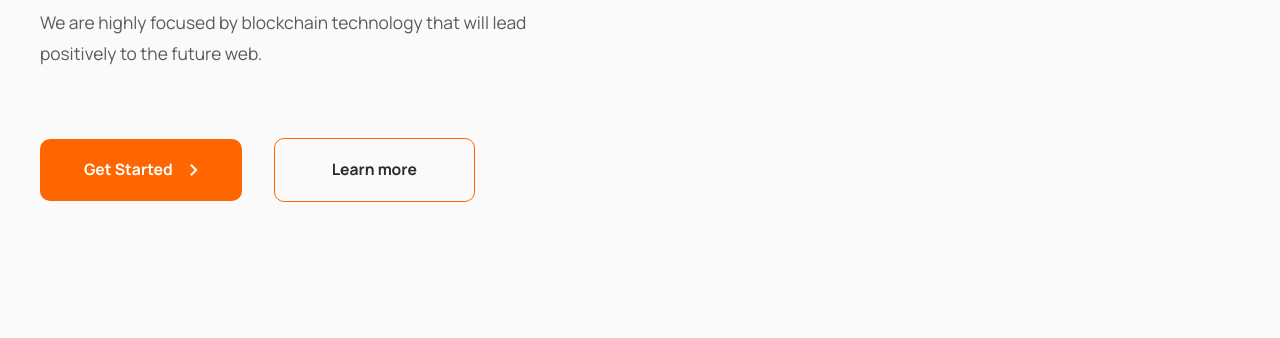
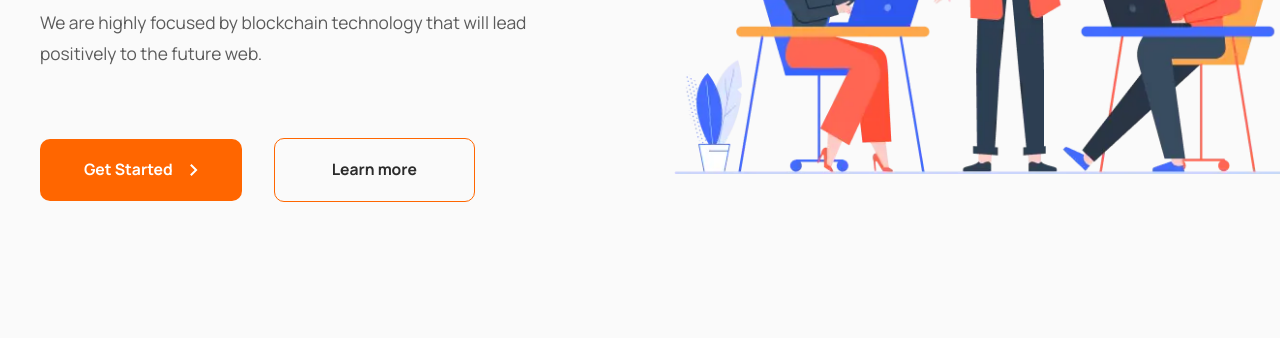
Before and after one commit to MykolaRudenko7/Excurcy, a plain HTML site: page index.html in a window 1280 px wide. Shown: the part 473-811 px from the top of the page. Drawn offline with Linux system fonts and the light colour scheme.

Commit message:
Update index.html

```diff
--- a/index.html
+++ b/index.html
@@ -76,7 +76,7 @@
 						</div>
 						<div class="blockchain__decor">
 							<div class="blockchain__image">
-								<picture><source srcset="img/body-main/Blockchain/" type="image/webp"><img src="img/body-main/Blockchain/" alt="blockchain-image"></picture>
+								<picture><source srcset="img/body-main/Blockchain/blockchain-decor.webp" type="image/webp"><img src="img/body-main/Blockchain/blockchain-decor.png" alt="blockchain-image"></picture>
 							</div>
 						</div>
 					</div>
```
